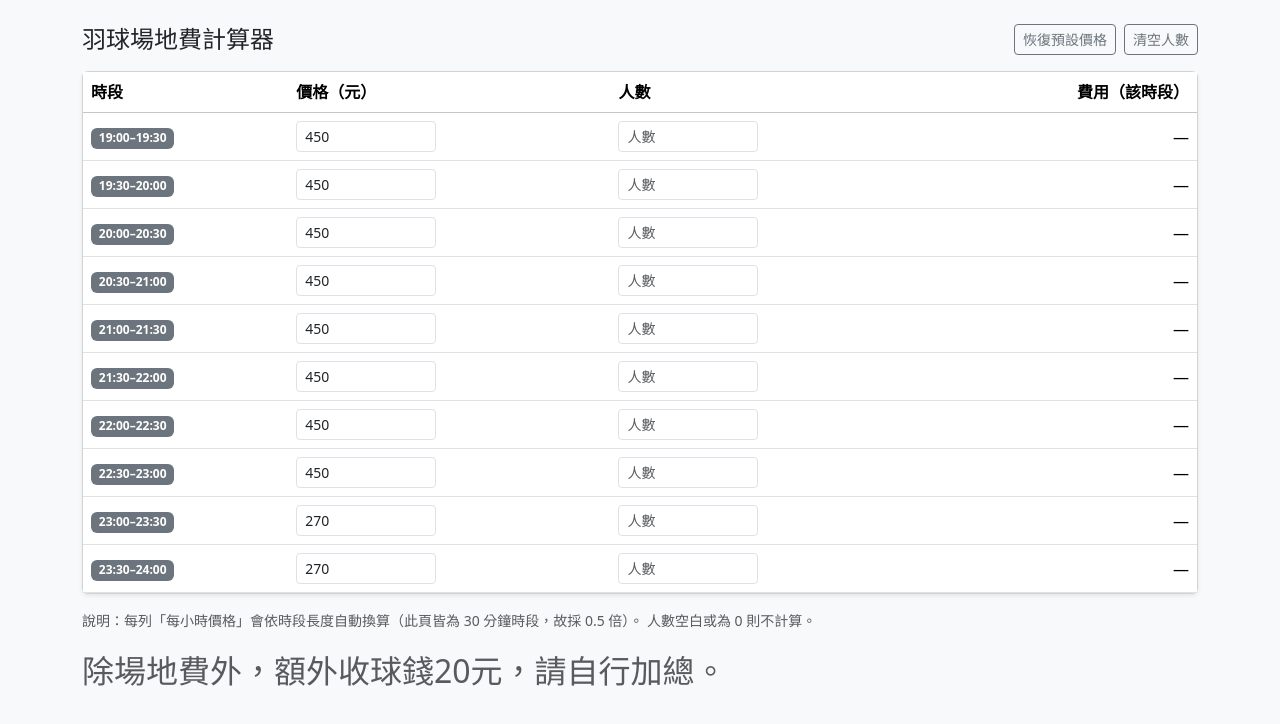
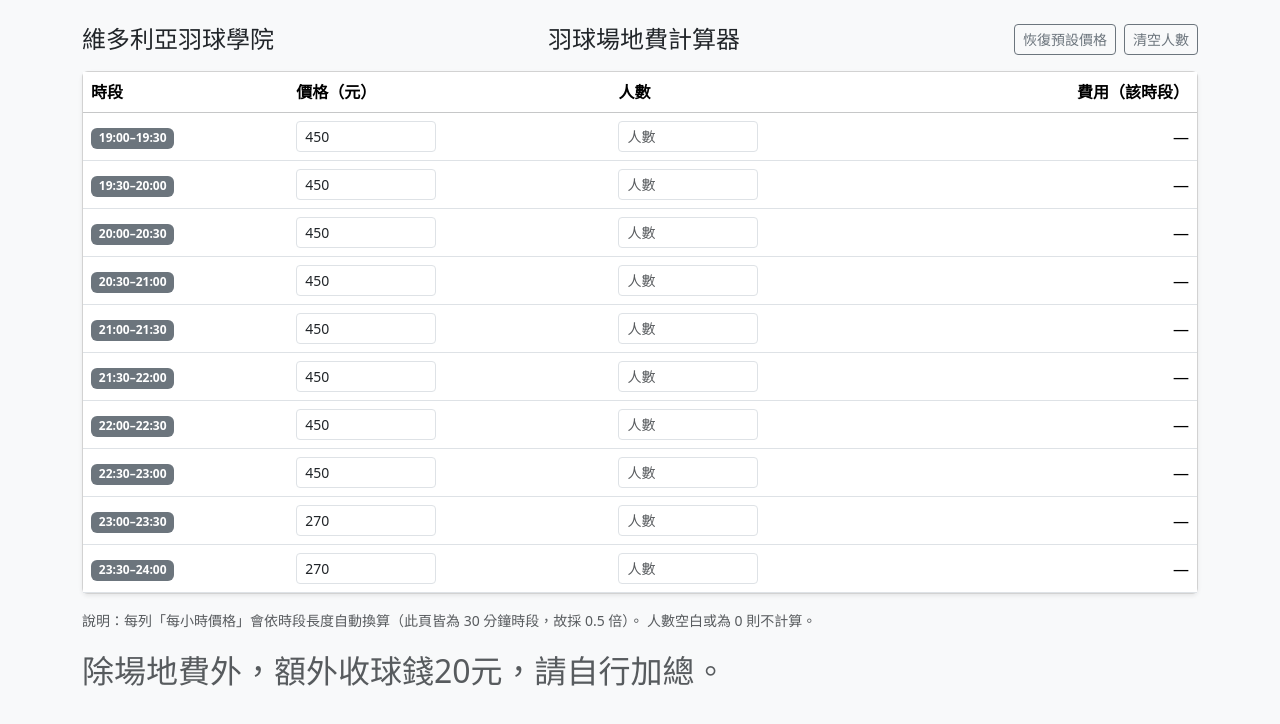
Before and after one commit to tzhengliin/badminton, a plain HTML site: page index.html in a window 1280 px wide. Drawn offline with nearby package versions, Linux system fonts and the light colour scheme.

Commit message:
fix title

```diff
--- a/index.html
+++ b/index.html
@@ -30,6 +30,7 @@
   <body>
     <div class="container py-4">
       <div class="d-flex align-items-center justify-content-between mb-3">
+        <h1 class="h4 m-0">維多利亞羽球學院</h1>
         <h1 class="h4 m-0">羽球場地費計算器</h1>
         <div class="d-flex gap-2">
           <button id="resetPricesBtn" class="btn btn-outline-secondary btn-sm">恢復預設價格</button>
```
